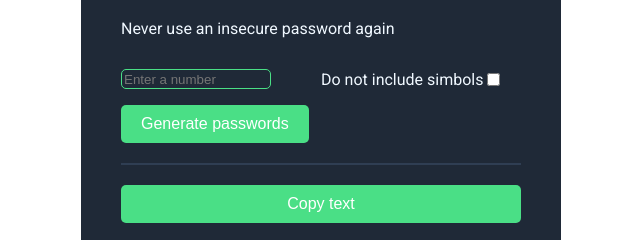
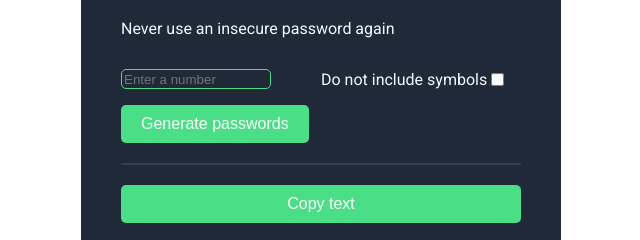
Before and after one commit to Dave7c7/PasswordGenenerator, a plain HTML site: page index.html in a window 1280 px wide. Shown: the part 190-430 px from the top of the page, 319-959 px from the left. Drawn offline with Linux system fonts and the light colour scheme.

Commit message:
official 1.0.0

```diff
--- a/index.html
+++ b/index.html
@@ -12,7 +12,7 @@
                 <p>Never use an insecure password again</p>
                 <div id="input-area">
                     <input type="number" id="userInput" placeholder="Enter a number">
-                    <p>Do not include simbols</p>
+                    <p>Do not include symbols</p>
                     <input type="checkbox" id="symbols">
                 </div>
                 <button onclick="generate()" id="btn-pwd">Generate passwords</button>
```
